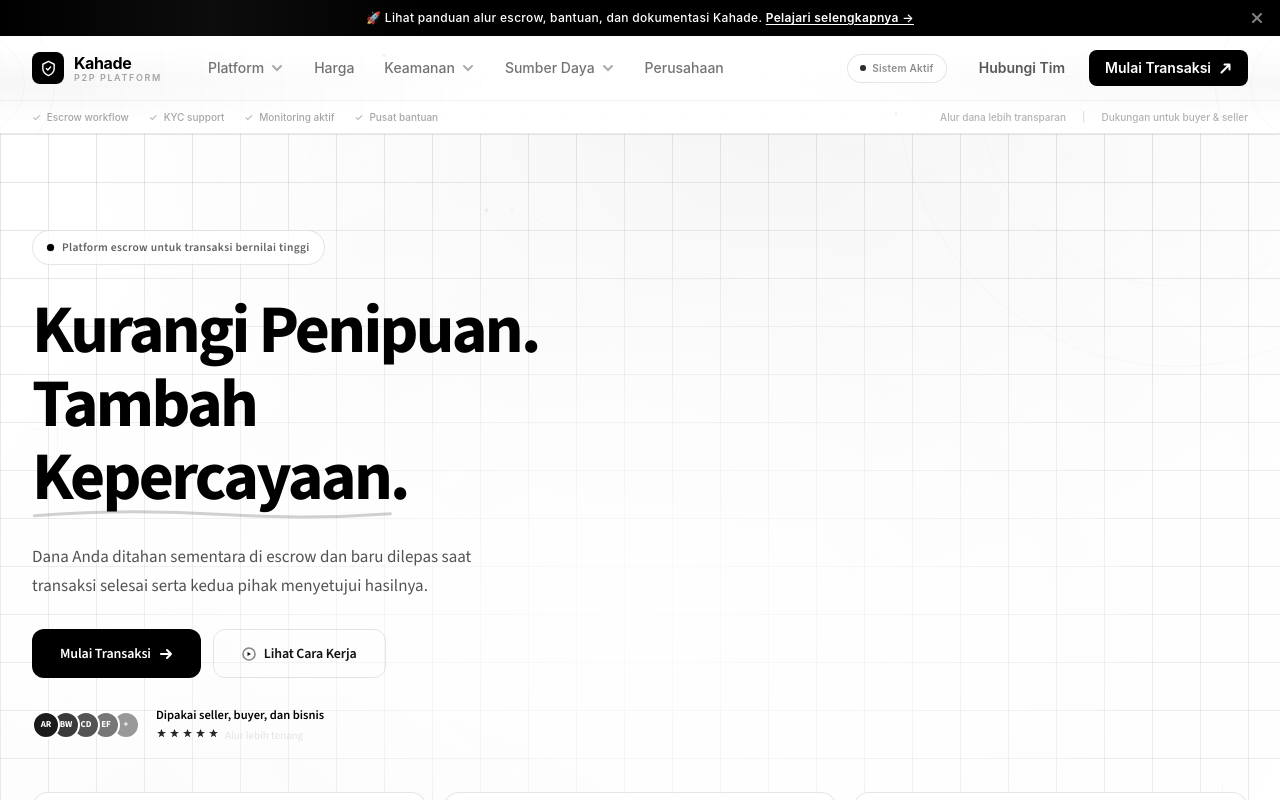
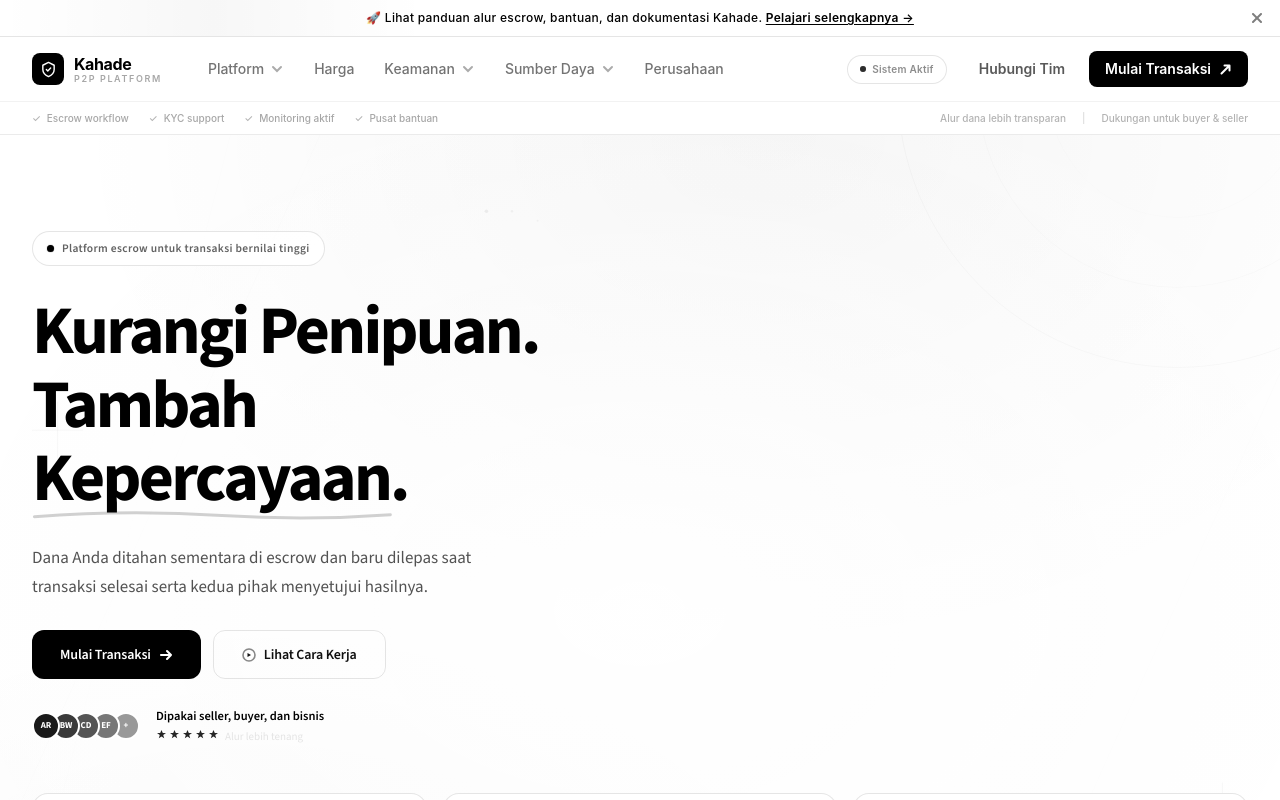
Before and after one commit to kahade-id/landing, a Next.js app: page / in a window 1280 px wide. Shown: the top 800 px of the page. Built offline with nearby package versions, Linux system fonts and the light colour scheme.

Commit message:
Apply white backgrounds across non-CTA sections and fix footer font

```diff
--- a/src/components/layout/Footer.tsx
+++ b/src/components/layout/Footer.tsx
@@ -14,39 +14,6 @@ interface FooterLink {
 }
 
 interface QuickLink { icon: ReactNode; label: string; href: string; }
-
-// ─── Abstract SVG Background ───────────────────────────────────────────────
-const AbstractBg = () => (
-  <svg className="absolute inset-0 w-full h-full" xmlns="http://www.w3.org/2000/svg" preserveAspectRatio="xMidYMid slice">
-    <defs>
-      <radialGradient id="fg1" cx="10%" cy="20%" r="50%">
-        <stop offset="0%" stopColor="#000000" stopOpacity="0.04" />
-        <stop offset="100%" stopColor="#000000" stopOpacity="0" />
-      </radialGradient>
-      <radialGradient id="fg2" cx="90%" cy="80%" r="50%">
-        <stop offset="0%" stopColor="#000000" stopOpacity="0.05" />
-        <stop offset="100%" stopColor="#000000" stopOpacity="0" />
-      </radialGradient>
-      <radialGradient id="fg3" cx="50%" cy="50%" r="40%">
-        <stop offset="0%" stopColor="#000000" stopOpacity="0.02" />
-        <stop offset="100%" stopColor="#000000" stopOpacity="0" />
-      </radialGradient>
-    </defs>
-    <pattern id="fgrid" width="60" height="60" patternUnits="userSpaceOnUse">
-      <path d="M 60 0 L 0 0 0 60" fill="none" stroke="#000" strokeWidth="0.3" strokeOpacity="0.06" />
-    </pattern>
-    <rect width="100%" height="100%" fill="url(#fgrid)" />
-    <rect width="100%" height="100%" fill="url(#fg1)" />
-    <rect width="100%" height="100%" fill="url(#fg2)" />
-    <rect width="100%" height="100%" fill="url(#fg3)" />
-    <circle cx="5%" cy="15%" r="120" fill="none" stroke="#000" strokeWidth="0.5" strokeOpacity="0.06" />
-    <circle cx="5%" cy="15%" r="80"  fill="none" stroke="#000" strokeWidth="0.5" strokeOpacity="0.05" />
-    <circle cx="95%" cy="85%" r="150" fill="none" stroke="#000" strokeWidth="0.5" strokeOpacity="0.06" />
-    <circle cx="95%" cy="85%" r="100" fill="none" stroke="#000" strokeWidth="0.5" strokeOpacity="0.05" />
-    <line x1="0" y1="100%" x2="15%" y2="0" stroke="#000" strokeWidth="0.4" strokeOpacity="0.04" />
-    <line x1="85%" y1="100%" x2="100%" y2="0" stroke="#000" strokeWidth="0.4" strokeOpacity="0.04" />
-  </svg>
-);
 
 // ─── Shield Icon ────────────────────────────────────────────────────────────
 const ShieldIcon = () => (
@@ -89,8 +56,7 @@ export default function Footer() {
   };
 
   return (
-    <footer className="relative bg-white border-t border-black/10 overflow-hidden font-sans">
-      <AbstractBg />
+    <footer className="relative bg-white border-t border-black/10 overflow-hidden font-sans" style={{ fontFamily: "var(--font-sans)" }}>
 
       {/* Main Footer */}
       <div className="relative z-10 max-w-7xl mx-auto px-4 sm:px-6 lg:px-8 pt-14 pb-10">
@@ -114,7 +80,7 @@ export default function Footer() {
 
             <div className="flex flex-wrap gap-2">
               {["Escrow workflow", "KYC support", "Monitoring aktif", "Pusat bantuan"].map((badge) => (
-                <span key={badge} className="inline-flex items-center px-2.5 py-1 text-[10px] font-semibold tracking-wider uppercase border border-black/15 text-black/50 rounded-full bg-white/80">
+                <span key={badge} className="inline-flex items-center px-2.5 py-1 text-[10px] font-semibold tracking-wider uppercase border border-black/15 text-black/50 rounded-full bg-white">
                   {badge}
                 </span>
               ))}
@@ -124,11 +90,11 @@ export default function Footer() {
             <div className="flex flex-col gap-3">
               <div className="text-xs font-semibold text-black/70 uppercase tracking-widest">Butuh bantuan cepat?</div>
               <div className="flex flex-col gap-2 max-w-sm">
-                <Link href={supportLinks.supportEmail} className="inline-flex items-center justify-between gap-3 rounded-xl border border-black/12 bg-white/80 px-4 py-3 text-sm font-medium text-black/70 transition-colors hover:border-black/20 hover:text-black">
+                <Link href={supportLinks.supportEmail} className="inline-flex items-center justify-between gap-3 rounded-xl border border-black/12 bg-white px-4 py-3 text-sm font-medium text-black/70 transition-colors hover:border-black/20 hover:text-black">
                   <span>Kirim email ke {site.email}</span>
                   <ArrowUpRight />
                 </Link>
-                <Link href={supportLinks.phone} className="inline-flex items-center justify-between gap-3 rounded-xl border border-black/12 bg-white/80 px-4 py-3 text-sm font-medium text-black/70 transition-colors hover:border-black/20 hover:text-black">
+                <Link href={supportLinks.phone} className="inline-flex items-center justify-between gap-3 rounded-xl border border-black/12 bg-white px-4 py-3 text-sm font-medium text-black/70 transition-colors hover:border-black/20 hover:text-black">
                   <span>Telepon {site.phone}</span>
                   <ArrowUpRight />
                 </Link>
--- a/src/components/layout/Header.tsx
+++ b/src/components/layout/Header.tsx
@@ -4,34 +4,6 @@ import Link from "next/link";
 import { useState, useEffect, useRef, useId } from "react";
 import type { NavItem, NavDropdownItem } from "@/types";
 import { homeAnchors, supportLinks } from "@/lib/site";
-
-// ─── Abstract SVG Background ───────────────────────────────────────────────
-const AbstractBg = () => (
-  <svg className="absolute inset-0 w-full h-full pointer-events-none" xmlns="http://www.w3.org/2000/svg" preserveAspectRatio="xMidYMid slice">
-    <defs>
-      <radialGradient id="hg1" cx="0%" cy="50%" r="40%">
-        <stop offset="0%" stopColor="#000" stopOpacity="0.035" />
-        <stop offset="100%" stopColor="#000" stopOpacity="0" />
-      </radialGradient>
-      <radialGradient id="hg2" cx="100%" cy="50%" r="40%">
-        <stop offset="0%" stopColor="#000" stopOpacity="0.03" />
-        <stop offset="100%" stopColor="#000" stopOpacity="0" />
-      </radialGradient>
-    </defs>
-    <rect width="100%" height="100%" fill="url(#hg1)" />
-    <rect width="100%" height="100%" fill="url(#hg2)" />
-    <pattern id="hgrid" width="40" height="40" patternUnits="userSpaceOnUse">
-      <path d="M 40 0 L 0 0 0 40" fill="none" stroke="#000" strokeWidth="0.3" strokeOpacity="0.05" />
-    </pattern>
-    <rect width="100%" height="100%" fill="url(#hgrid)" />
-    <circle cx="-2%" cy="50%" r="80" fill="none" stroke="#000" strokeWidth="0.6" strokeOpacity="0.06" />
-    <circle cx="-2%" cy="50%" r="50" fill="none" stroke="#000" strokeWidth="0.5" strokeOpacity="0.05" />
-    <circle cx="102%" cy="50%" r="90" fill="none" stroke="#000" strokeWidth="0.6" strokeOpacity="0.06" />
-    <circle cx="102%" cy="50%" r="55" fill="none" stroke="#000" strokeWidth="0.5" strokeOpacity="0.05" />
-    <circle cx="30%" cy="20%" r="1.5" fill="#000" fillOpacity="0.06" />
-    <circle cx="70%" cy="80%" r="1.5" fill="#000" fillOpacity="0.06" />
-  </svg>
-);
 
 // ─── Icons ──────────────────────────────────────────────────────────────────
 const ShieldIcon = ({ size = 22 }: { size?: number }) => (
@@ -287,8 +259,8 @@ const MobileNavItem = ({ item }: { item: NavItem }) => {
 
 // ─── Announcement Bar ────────────────────────────────────────────────────────
 const AnnouncementBar = ({ onClose }: { onClose: () => void }) => (
-  <div className="relative bg-black text-white text-center py-2.5 px-4 text-xs font-medium tracking-wide overflow-hidden">
-    <div className="absolute inset-y-0 left-0 w-1/3 bg-gradient-to-r from-transparent via-white/5 to-transparent" />
+  <div className="relative bg-white text-black text-center py-2.5 px-4 text-xs font-medium tracking-wide overflow-hidden border-b border-black/10">
+    <div className="absolute inset-y-0 left-0 w-1/3 bg-gradient-to-r from-transparent via-black/[0.03] to-transparent" />
     <span className="relative">
       🚀 Lihat panduan alur escrow, bantuan, dan dokumentasi Kahade.{" "}
       <Link href={supportLinks.docs} className="underline underline-offset-2 font-semibold hover:opacity-80 transition-opacity">
@@ -390,13 +362,12 @@ export default function Header() {
 
       <header
         ref={headerRef}
-        className={`relative bg-white/95 backdrop-blur-md transition-all duration-300 ${
+        className={`relative bg-white transition-all duration-300 ${
           scrolled
             ? ""
             : "border-b border-black/[0.08]"
         }`}
       >
-        <AbstractBg />
 
         {/* Main Nav Row */}
         <div className="relative z-10 max-w-7xl mx-auto px-4 sm:px-6 lg:px-8 flex items-center h-16 gap-8">
--- a/src/components/sections/FAQSection.tsx
+++ b/src/components/sections/FAQSection.tsx
@@ -198,7 +198,8 @@ export default function FAQSection() {
   const cls = (base: string, visible: boolean, delay = "") => `${base} ${visible ? "fv" : ""} ${delay}`;
 
   return (
-    <section id="faq" ref={sectionRef} className="faq-root relative overflow-hidden bg-white py-20 sm:py-28 lg:py-36">
+    <section id="faq" ref={sectionRef} className="faq-root relative overflow-hidden py-20 sm:py-28 lg:py-36"
+      style={{ background: "#FFFFFF" }}>
       <AbstractBg />
 
       <div className="relative z-10 max-w-7xl mx-auto px-4 sm:px-6 lg:px-8">
--- a/src/components/sections/HeroSection.tsx
+++ b/src/components/sections/HeroSection.tsx
@@ -445,8 +445,8 @@ export default function HeroSection() {
       <style>{styles}</style>
       <section
         id="home"
-        className="hero-root hero-grid-bg relative overflow-hidden bg-white"
-        style={{ minHeight: "calc(100vh - 104px)" }}
+        className="hero-root hero-grid-bg relative overflow-hidden"
+        style={{ background: "#FFFFFF", minHeight: "calc(100vh - 104px)" }}
       >
         <HeroAbstractBg />
 
--- a/src/components/sections/HowItWorksSection.tsx
+++ b/src/components/sections/HowItWorksSection.tsx
@@ -423,8 +423,8 @@ export default function HowItWorksSection() {
       <section
         id="cara-kerja"
         ref={sectionRef}
-        className="hw-root relative overflow-hidden bg-white"
-        style={{ padding:"100px 0 96px 0" }}
+        className="hw-root relative overflow-hidden"
+        style={{ background: "#FFFFFF", padding:"100px 0 96px 0" }}
       >
         <HwAbstractBg/>
 
--- a/src/components/sections/PricingSection.tsx
+++ b/src/components/sections/PricingSection.tsx
@@ -429,8 +429,8 @@ export default function PricingSection() {
       <section
         id="harga"
         ref={sectionRef}
-        className="pr-root relative overflow-hidden bg-white"
-        style={{ padding: "100px 0 96px 0" }}
+        className="pr-root relative overflow-hidden"
+        style={{ background: "#FFFFFF", padding: "100px 0 96px 0" }}
       >
         <PrAbstractBg />
 
--- a/src/components/sections/ProblemSection.tsx
+++ b/src/components/sections/ProblemSection.tsx
@@ -405,7 +405,7 @@ const c = (base: string, d = ""): string => `${base} ${d} ${inView ? "pv" : ""}`
         id="platform"
         ref={sectionRef}
         className="pb-root relative overflow-hidden"
-        style={{ padding:"100px 0 96px", background:"#fafafa" }}
+        style={{ padding:"100px 0 96px", background:"#FFFFFF" }}
       >
         <PbAbstractBg/>
 
--- a/src/components/sections/SecuritySection.tsx
+++ b/src/components/sections/SecuritySection.tsx
@@ -280,7 +280,8 @@ export default function SecuritySection() {
     `${base} ${visible ? "sv" : ""} ${delay}`;
 
   return (
-    <section id="keamanan" ref={sectionRef} className="sec-root relative overflow-hidden bg-white py-20 sm:py-28 lg:py-36">
+    <section id="keamanan" ref={sectionRef} className="sec-root relative overflow-hidden py-20 sm:py-28 lg:py-36"
+      style={{ background: "#FFFFFF" }}>
       <AbstractBg />
 
       {/* Grid bg overlay */}
--- a/src/components/sections/TestimonialsSection.tsx
+++ b/src/components/sections/TestimonialsSection.tsx
@@ -311,8 +311,8 @@ export default function TestimonialsSection() {
       <section
         id="testimoni"
         ref={sectionRef}
-        className="tm-root relative overflow-hidden bg-white"
-        style={{ padding: "100px 0 96px 0" }}
+        className="tm-root relative overflow-hidden"
+        style={{ background: "#FFFFFF", padding: "100px 0 96px 0" }}
       >
         <TmAbstractBg />
 
```
